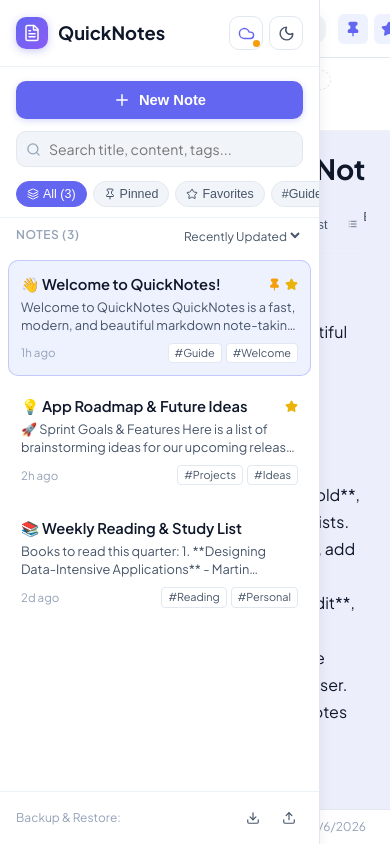
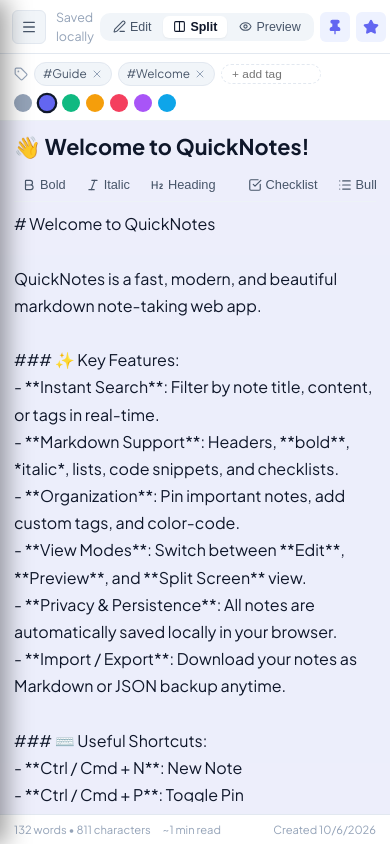
Before and after one commit to koumudhanjani/notes_app, a React (Vite) app: page / in a window 390 px wide. Built offline with nearby package versions, Linux system fonts and the light colour scheme; no server answers; the HTML template or start-up script is replaced by a standard one.

Commit message:
fix(mobile): add sidebar close button, backdrop tap-to-close, and auto-close on note select

```diff
--- a/src/App.jsx
+++ b/src/App.jsx
@@ -66,7 +66,9 @@
   });
 
   // Sidebar controls & filters
-  const [isSidebarCollapsed, setIsSidebarCollapsed] = useState(false);
+  const [isSidebarCollapsed, setIsSidebarCollapsed] = useState(() => {
+    return typeof window !== 'undefined' ? window.innerWidth <= 768 : false;
+  });
   const [searchTerm, setSearchTerm] = useState('');
   const [selectedCategory, setSelectedCategory] = useState('all'); // 'all', 'pinned', 'starred', 'tag:xyz'
   const [sortBy, setSortBy] = useState('updated'); // 'updated', 'created', 'alphabetical'
@@ -389,7 +391,17 @@
         onOpenCloudSync={() => setIsCloudModalOpen(true)}
         user={user}
         isFirebaseConfigured={isFirebaseConfigured}
+        onCloseSidebar={() => setIsSidebarCollapsed(true)}
       />
+
+      {/* Backdrop overlay for mobile to tap anywhere outside to close sidebar */}
+      {!isSidebarCollapsed && (
+        <div
+          className="sidebar-backdrop"
+          onClick={() => setIsSidebarCollapsed(true)}
+          title="Tap to close sidebar"
+        />
+      )}
 
       <NoteEditor
         note={activeNote}
--- a/src/components/Sidebar.jsx
+++ b/src/components/Sidebar.jsx
@@ -35,7 +35,8 @@
   onImportAll,
   onOpenCloudSync,
   user,
-  isFirebaseConfigured
+  isFirebaseConfigured,
+  onCloseSidebar
 }) {
   const fileInputRef = useRef(null);
 
@@ -103,12 +104,29 @@
           >
             {theme === 'dark' ? <Sun size={17} /> : <Moon size={17} />}
           </button>
+          <button
+            type="button"
+            className="sidebar-close-btn"
+            onClick={onCloseSidebar}
+            title="Close sidebar"
+          >
+            <X size={18} />
+          </button>
         </div>
       </div>
 
       {/* Action Area: New Note & Search */}
       <div className="sidebar-actions">
-        <button type="button" className="btn-new-note" onClick={onCreateNote}>
+        <button
+          type="button"
+          className="btn-new-note"
+          onClick={() => {
+            onCreateNote();
+            if (onCloseSidebar && window.innerWidth <= 768) {
+              onCloseSidebar();
+            }
+          }}
+        >
           <Plus size={18} />
           <span>New Note</span>
         </button>
@@ -214,7 +232,12 @@
               <div
                 key={note.id}
                 className={`note-item ${isActive ? 'active' : ''}`}
-                onClick={() => onSelectNote(note.id)}
+                onClick={() => {
+                  onSelectNote(note.id);
+                  if (onCloseSidebar && window.innerWidth <= 768) {
+                    onCloseSidebar();
+                  }
+                }}
               >
                 <div className="note-item-header">
                   <span className="note-item-title">
--- a/src/index.css
+++ b/src/index.css
@@ -962,14 +962,119 @@
   color: var(--danger);
 }
 
-/* Responsive adjustments */
+/* Sidebar Close Button (hidden on desktop) */
+.sidebar-close-btn {
+  display: none;
+  align-items: center;
+  justify-content: center;
+  background: transparent;
+  border: 1px solid var(--border-color);
+  color: var(--text-secondary);
+  border-radius: var(--radius-md);
+  width: 34px;
+  height: 34px;
+  cursor: pointer;
+  transition: all 0.2s;
+}
+
+.sidebar-close-btn:hover {
+  background: var(--bg-tertiary);
+  color: var(--text-primary);
+}
+
+.sidebar-backdrop {
+  display: none;
+}
+
+/* Responsive Mobile Styles */
 @media (max-width: 768px) {
+  .sidebar-backdrop {
+    display: block;
+    position: fixed;
+    top: 0;
+    left: 0;
+    right: 0;
+    bottom: 0;
+    background-color: rgba(0, 0, 0, 0.55);
+    backdrop-filter: blur(2px);
+    -webkit-backdrop-filter: blur(2px);
+    z-index: 80;
+    animation: fadeIn 0.2s ease;
+    cursor: pointer;
+  }
+
   .sidebar {
-    position: absolute;
-    height: 100%;
-    box-shadow: var(--shadow-lg);
+    position: fixed !important;
+    top: 0 !important;
+    left: 0 !important;
+    bottom: 0 !important;
+    height: 100% !important;
+    width: min(310px, 85vw) !important;
+    min-width: unset !important;
+    z-index: 100 !important;
+    box-shadow: 6px 0 24px rgba(0, 0, 0, 0.4) !important;
+    transition: transform 0.28s cubic-bezier(0.16, 1, 0.3, 1) !important;
+    transform: translateX(0) !important;
+    margin-left: 0 !important;
   }
+
+  .sidebar.collapsed {
+    transform: translateX(-100%) !important;
+    margin-left: 0 !important;
+  }
+
+  .sidebar-close-btn {
+    display: flex;
+  }
+
+  .editor-topbar {
+    padding: 8px 12px;
+    gap: 6px;
+  }
+
+  .sidebar-toggle-btn {
+    width: 34px;
+    height: 34px;
+    min-width: 34px;
+  }
+
+  .editor-workspace {
+    padding: 12px 14px;
+  }
+
+  .note-title-input {
+    font-size: 1.35rem;
+    margin-bottom: 8px;
+  }
+
+  .note-meta-bar {
+    padding: 8px 14px;
+    gap: 8px;
+  }
+
+  .markdown-toolbar {
+    padding: 4px 0;
+    margin-bottom: 8px;
+    overflow-x: auto;
+    white-space: nowrap;
+    -webkit-overflow-scrolling: touch;
+  }
+
+  .editor-footer {
+    padding: 6px 14px;
+    font-size: 0.7rem;
+  }
+
   .preview-pane {
     display: none;
   }
+
+  .preview-pane.full {
+    display: block !important;
+  }
 }
+
+@keyframes fadeIn {
+  from { opacity: 0; }
+  to { opacity: 1; }
+}
```
